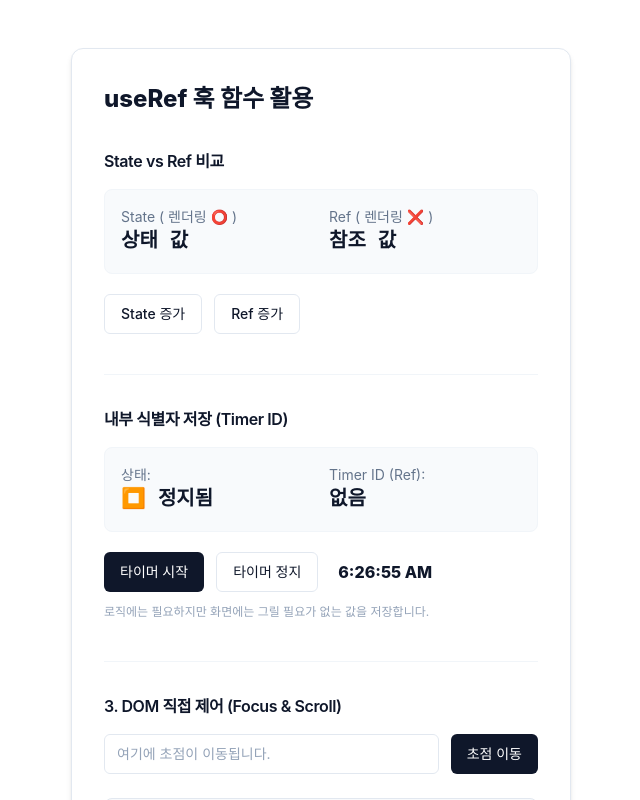
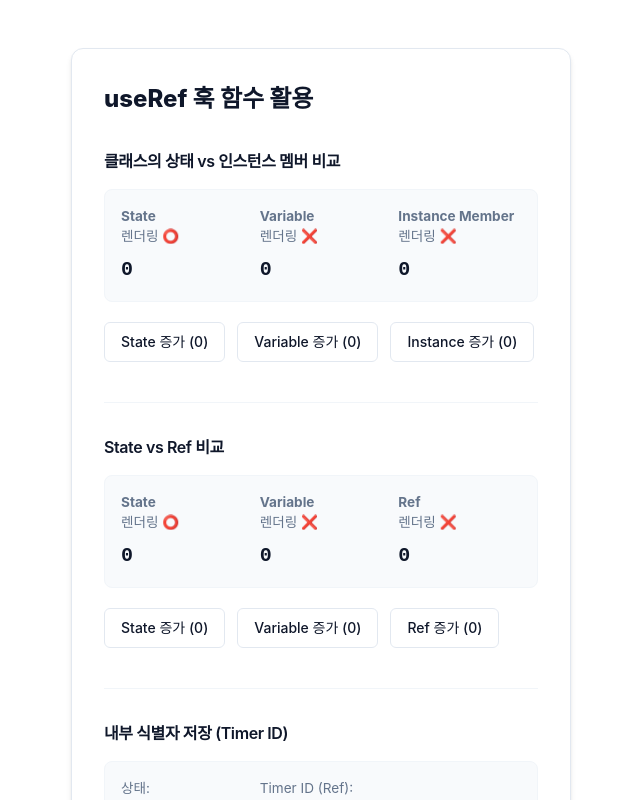
Before and after one commit to songha-5/learn-react, a React (Vite) app in the folder 06-폼-핸들링-DOM-참조/: page / in a window 1280 px wide. Shown: the top 800 px of the page, without its empty margins (319-959 px from the left). Built offline with nearby package versions, Linux system fonts and the light colour scheme.

Commit message:
학습: 파일추가

```diff
--- a/06-폼-핸들링-DOM-참조/src/components/RefStudy/RefStudy.module.css
+++ b/06-폼-핸들링-DOM-참조/src/components/RefStudy/RefStudy.module.css
@@ -59,7 +59,7 @@
 
   .display {
     display: grid;
-    grid-template-columns: 1fr 1fr;
+    grid-template-columns: repeat(3, 1fr);
     gap: 1rem;
     margin-bottom: 1.25rem;
     padding: 1rem;
@@ -68,13 +68,20 @@
     border: 1px solid #f1f5f9;
 
     div {
-      font-size: 0.875rem;
+      font-size: 0.85rem;
       color: #64748b;
+
+      dfn {
+        display: block;
+        font-style: normal;
+        font-weight: 700;
+      }
 
       strong {
         display: block;
+        margin-block-start: 8px;
+        color: #0f172a;
         font-size: 1.25rem;
-        color: #0f172a;
         font-family: 'JetBrains Mono', monospace;
       }
     }
--- a/06-폼-핸들링-DOM-참조/src/components/RefStudy/RefStudy.tsx
+++ b/06-폼-핸들링-DOM-참조/src/components/RefStudy/RefStudy.tsx
@@ -1,12 +1,14 @@
+import CounterComparisonClass from './parts/CounterComparison.class'
 import CounterComparison from './parts/CounterComparison'
 import TimerIdentifier from './parts/TimerIdentifier'
 import DomFocusControl from './parts/DomFocusControl'
-import styles from './RefStudy.module.css'
+import S from './RefStudy.module.css'
 
 export default function RefStudy() {
   return (
-    <div className={styles.container}>
-      <h2 className={styles.mainTitle}>useRef 훅 함수 활용</h2>
+    <div className={S.container}>
+      <h2 className={S.mainTitle}>useRef 훅 함수 활용</h2>
+      <CounterComparisonClass />
       <CounterComparison />
       <TimerIdentifier />
       <DomFocusControl />
--- /dev/null
+++ b/06-폼-핸들링-DOM-참조/src/components/RefStudy/parts/CounterComparison.class.tsx
@@ -0,0 +1,119 @@
+import React from 'react'
+import S from '../RefStudy.module.css'
+
+interface Props {
+  children?: React.ReactNode
+}
+
+interface State {
+  count: number
+}
+
+class CounterComparisonClass extends React.Component<Props, State> {
+  // 생성자
+  constructor(props: Props) {
+    // Props 할당 (this 멤버 구성)
+    super(props)
+
+    // 상태
+    this.state = { count: 0 }
+
+    // 이벤트 핸들러 (this 바인딩)
+    this.handleIncreamentState = this.handleIncreamentState.bind(this)
+    this.handleIncrementInstance = this.handleIncrementInstance.bind(this)
+  }
+
+  // 이벤트 핸들러
+  // (이 함수는 this 바인딩이 필요)
+  handleIncreamentState() {
+    // 상태 업데이트 (렌더 트리거)
+    this.setState(
+      {
+        count: this.state.count + 1,
+      },
+      this.updateLogState,
+    )
+  }
+
+  // 상태 업데이트 후, 콜백되는 함수
+  // (이 함수는 this 바인딩이 필요하지 않음)
+  updateLogState() {
+    console.log(`this.state.count = ${this.state.count}`)
+  }
+
+  // 라이프 사이클 메서드
+  // 컴포넌트가 업데이트될 때마다 실행
+  componentDidMount() {
+    this.updateLogState()
+  }
+
+  // ----------------------------------------------------------------------
+
+  // 클래스 인스턴스의 멤버
+  count = 0
+
+  // 클래스 인스턴스 값을 업데이트하는 이벤트 핸들러
+  // (이 함수는 this 바인딩이 필요)
+  handleIncrementInstance() {
+    console.log(`this.count = ${this.count}`)
+    this.count++
+  }
+
+  // ----------------------------------------------------------------------
+
+  public render() {
+    // 렌더 메서드의 지역 변수
+    let countVariable = 0
+
+    // 렌더 메서드의 지역 함수 (이벤트 핸들러)
+    const handleIncrementVariable = () => {
+      console.log(`countVariable = ${countVariable}`)
+      countVariable++
+    }
+
+    return (
+      <section className={S.section}>
+        <h3 className={S.title}>클래스의 상태 vs 인스턴스 멤버 비교</h3>
+        <div className={S.display}>
+          <div>
+            <dfn>State</dfn> 렌더링 <span aria-label="처리">⭕️</span>{' '}
+            <strong>{this.state.count}</strong>
+          </div>
+          <div>
+            <dfn>Variable</dfn> 렌더링 <span aria-label="안함">❌</span>{' '}
+            <strong>{countVariable}</strong>
+          </div>
+          <div>
+            <dfn>Instance Member</dfn> 렌더링 <span aria-label="안함">❌</span>{' '}
+            <strong>{this.count}</strong>
+          </div>
+        </div>
+        <div role="group" className={S.inputGroup}>
+          <button
+            type="button"
+            className={S.button}
+            onClick={this.handleIncreamentState}
+          >
+            State 증가 ({this.state.count})
+          </button>
+          <button
+            type="button"
+            className={S.button}
+            onClick={handleIncrementVariable}
+          >
+            Variable 증가 ({countVariable})
+          </button>
+          <button
+            type="button"
+            className={S.button}
+            onClick={this.handleIncrementInstance}
+          >
+            Instance 증가 ({this.count})
+          </button>
+        </div>
+      </section>
+    )
+  }
+}
+
+export default CounterComparisonClass
--- a/06-폼-핸들링-DOM-참조/src/components/RefStudy/parts/CounterComparison.tsx
+++ b/06-폼-핸들링-DOM-참조/src/components/RefStudy/parts/CounterComparison.tsx
@@ -1,35 +1,65 @@
+/* eslint-disable react-hooks/immutability */
+
+import { useState } from 'react'
 import S from '../RefStudy.module.css'
 
-// --------------------------------------------------------
-// 실습 가이드
-// --------------------------------------------------------
-// 1. State 생성 (초기값 0)
-// 2. State 값 증가 로직을 포함하는 핸들러 작성
-// 3. Ref 생성 (초기값 0)
-// 4. Ref 값 증가 로직을 포함하는 핸들러 작성 (콘솔로 결과 확인)
-// --------------------------------------------------------
+export default function CounterComparison() {
+  // State
+  const [countState, setCountState] = useState(0)
+  const handleIncreamentState = () => setCountState((c) => c + 1)
 
-export default function CounterComparison() {
+  // Variable
+  let countVariable = 0
+  const handleIncreamentVariable = () => {
+    console.log(`지역 변수 count의 현재 값 ${countVariable}`)
+    countVariable += 1
+  }
+
+  // Ref
+  const countRef = { current: 0 }
+  const handleIncreamentRef = () => {
+    console.log(`Ref 객체 countRef의 현재 값 ${countRef.current}`)
+    countRef.current += 1
+  }
 
   return (
     <section className={S.section}>
       <h3 className={S.title}>State vs Ref 비교</h3>
       <div className={S.display}>
         <div>
-          State ( 렌더링 <span aria-label="처리">⭕️</span> ){' '}
-          <strong>{'상태 값'}</strong>
+          <dfn>State</dfn> 렌더링 <span aria-label="처리">⭕️</span>{' '}
+          <strong>{countState}</strong>
         </div>
         <div>
-          Ref ( 렌더링 <span aria-label="안함">❌</span> ){' '}
-          <strong>{'참조 값'}</strong>
+          <dfn>Variable</dfn> 렌더링 <span aria-label="안함">❌</span>{' '}
+          <strong>{countVariable}</strong>
+        </div>
+        <div>
+          <dfn>Ref</dfn> 렌더링 <span aria-label="안함">❌</span>{' '}
+          <strong>{countRef.current}</strong>
         </div>
       </div>
-      <div className={S.inputGroup}>
-        <button type="button" className={S.button}>
-          State 증가
+      <div role="group" className={S.inputGroup}>
+        <button
+          type="button"
+          className={S.button}
+          onClick={handleIncreamentState}
+        >
+          State 증가 ({countState})
         </button>
-        <button type="button" className={S.button}>
-          Ref 증가
+        <button
+          type="button"
+          className={S.button}
+          onClick={handleIncreamentVariable}
+        >
+          Variable 증가 ({countVariable})
+        </button>
+        <button
+          type="button"
+          className={S.button}
+          onClick={handleIncreamentRef}
+        >
+          Ref 증가 ({countRef.current})
         </button>
       </div>
     </section>
```
